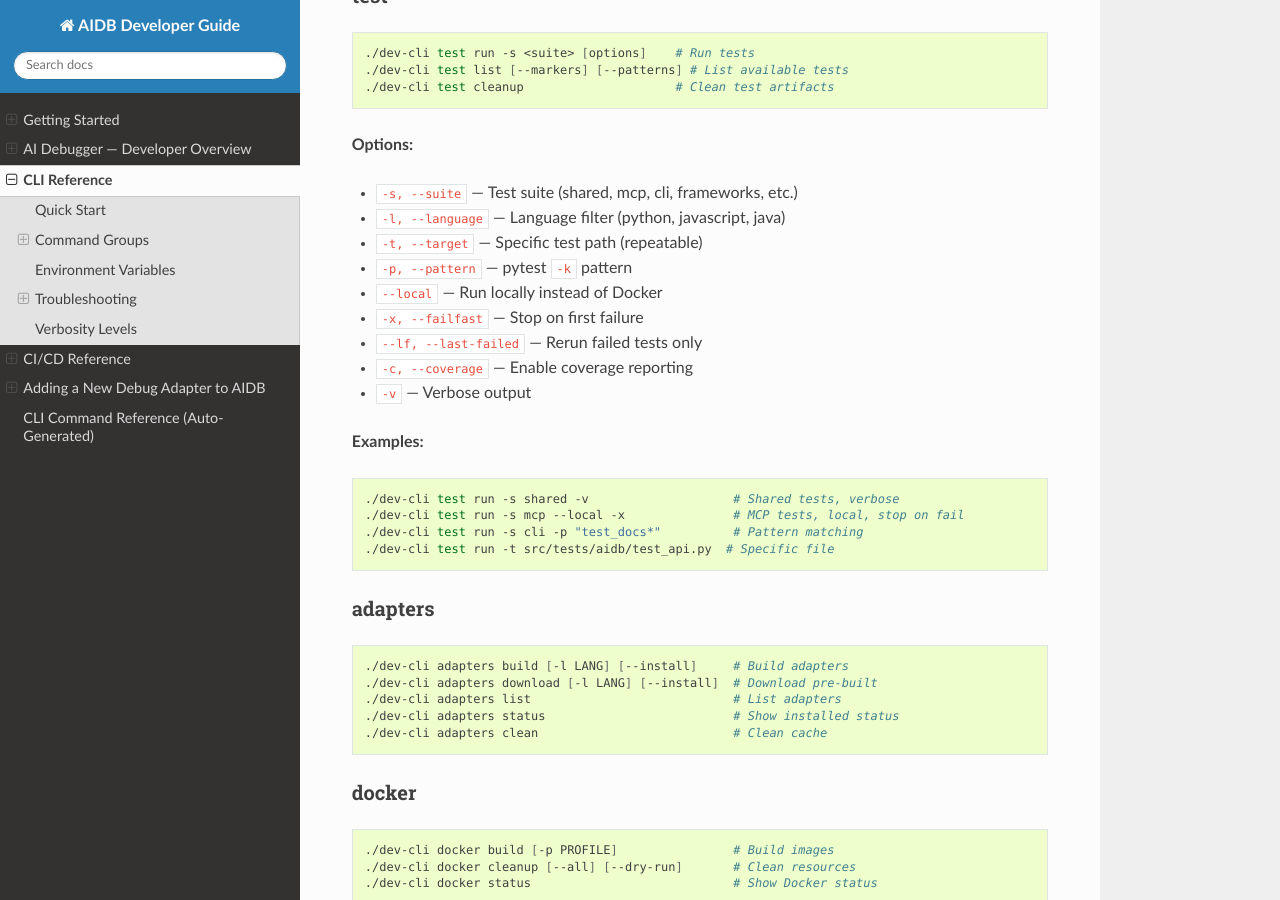
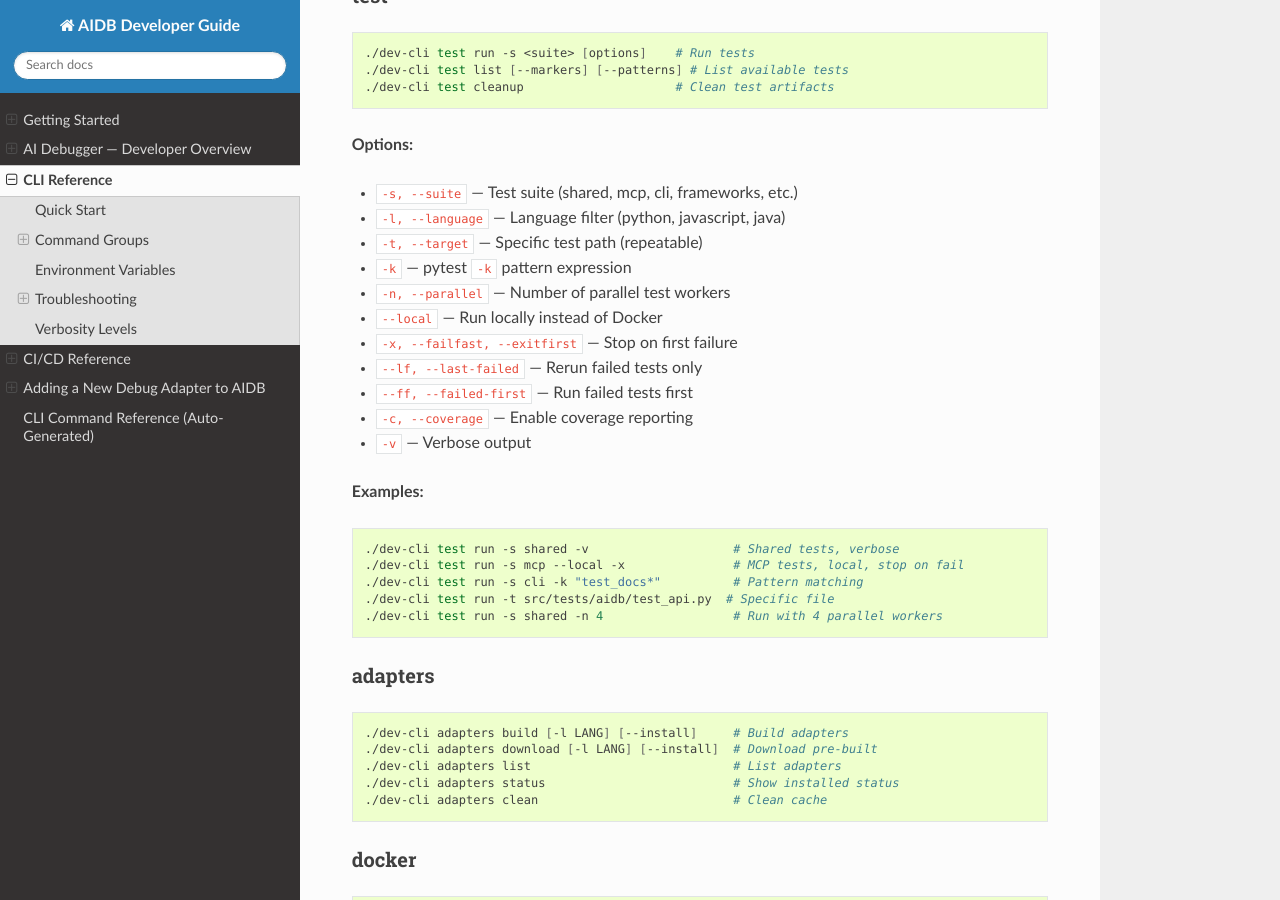
Before and after one commit to ai-debugger-inc/aidb, a Sphinx documentation site: the page built from docs/developer-guide/cli-reference.md, in a window 1280 px wide and 900 px high, scrolled down 731 px. Built offline with Sphinx 7.4.7 and the Read the Docs theme 3.1.0, drawn with Linux system fonts in a browser that asks for light colours; pages that are not in the unit, such as notebooks, are missing from menus.

Commit message:
ci: enable parallel testing, optimize coverage, align test CLI flags
  Enable parallel test execution within CI jobs using pytest-xdist (-n 4),
  reducing total test time significantly. Also optimize coverage reporting
  by aggregating artifacts in a final job.

  Key changes:

  1. Parallel test execution (pytest-xdist)
     - Add parallel-workers input to run-aidb-tests action (default: 4)
     - Pass -n flag to pytest via dev-cli when workers > 0
     - Propagate parallel-workers through all reusable workflows

  2. Coverage artifact aggregation
     - Replace per-job codecov uploads with artifact uploads
     - Aggregate all coverage files in test-summary job
     - Single codecov upload with complete coverage picture

  3. Test CLI flag alignment with pytest conventions
     - Change -j to -n for parallel workers (matches pytest-xdist)
     - Change -p/--pattern to -k (matches pytest -k expression)
     - Add --exitfirst alias to --failfast (matches pytest)

  4. VS Code launch.json improvements
     - Switch all configs from "module": "pytest" to "module": "aidb_cli"
     - Add --local flag to force in-process execution for debugging
     - Add input prompts for custom suite/pattern selection

````diff
--- a/docs/developer-guide/cli-reference.md
+++ b/docs/developer-guide/cli-reference.md
@@ -39,10 +39,12 @@ The AIDB developer CLI (`./dev-cli`) provides commands for testing, Docker manag
 - `-s, --suite` — Test suite (shared, mcp, cli, frameworks, etc.)
 - `-l, --language` — Language filter (python, javascript, java)
 - `-t, --target` — Specific test path (repeatable)
-- `-p, --pattern` — pytest `-k` pattern
+- `-k` — pytest `-k` pattern expression
+- `-n, --parallel` — Number of parallel test workers
 - `--local` — Run locally instead of Docker
-- `-x, --failfast` — Stop on first failure
+- `-x, --failfast, --exitfirst` — Stop on first failure
 - `--lf, --last-failed` — Rerun failed tests only
+- `--ff, --failed-first` — Run failed tests first
 - `-c, --coverage` — Enable coverage reporting
 - `-v` — Verbose output
 
@@ -50,8 +52,9 @@ The AIDB developer CLI (`./dev-cli`) provides commands for testing, Docker manag
 ```bash
 ./dev-cli test run -s shared -v                    # Shared tests, verbose
 ./dev-cli test run -s mcp --local -x               # MCP tests, local, stop on fail
-./dev-cli test run -s cli -p "test_docs*"          # Pattern matching
+./dev-cli test run -s cli -k "test_docs*"          # Pattern matching
 ./dev-cli test run -t src/tests/aidb/test_api.py  # Specific file
+./dev-cli test run -s shared -n 4                  # Run with 4 parallel workers
 ```
 
 ### adapters
````
Also changed, not shown: CLAUDE.md (+2 -2 lines), .claude/skills/dev-cli-development/resources/click-framework-patterns.md, .claude/skills/testing-strategy/SKILL.md, 7 other files.
